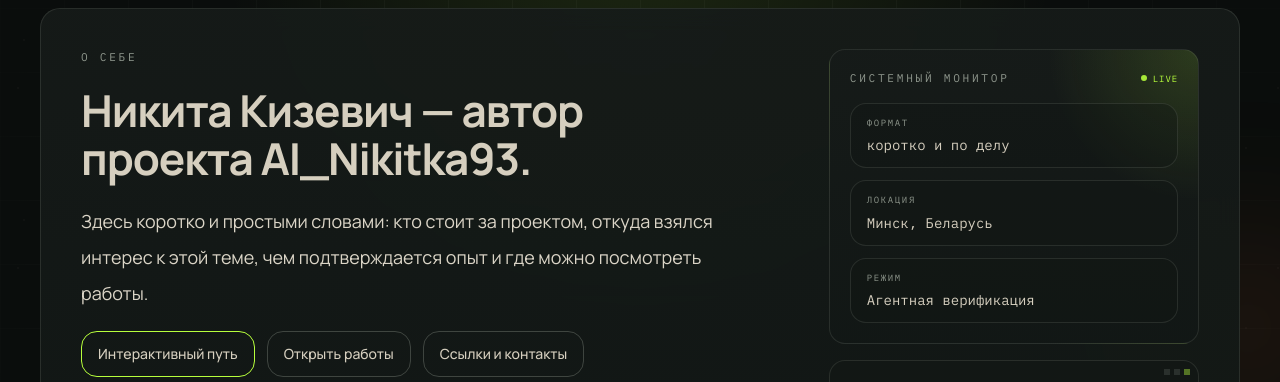
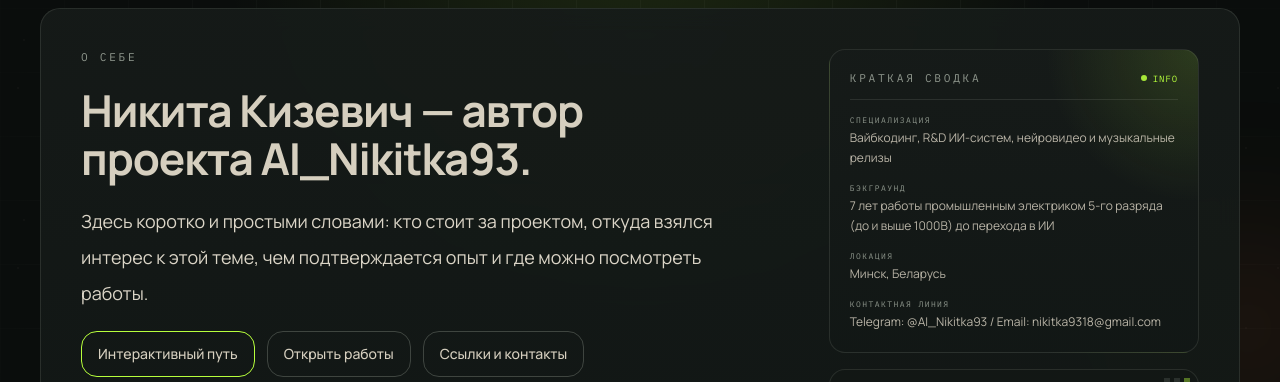
Before and after one commit to AI-Nikitka93/ai-nikitka-portfolio, a Next.js app: page /about in a window 1280 px wide. Shown: the part 120-502 px from the top of the page. Built offline with nearby package versions, Linux system fonts and the light colour scheme; no server answers.

Commit message:
Redesign sidebar into a clean and useful Quick Info summary card on About page

```diff
--- a/src/app/about/page.tsx
+++ b/src/app/about/page.tsx
@@ -179,25 +179,28 @@ export default function AboutPage() {
             {/* HUD Декоративная сетка */}
             <div className="absolute inset-0 signal-grid-panel opacity-10 pointer-events-none" />
 
-            <div className="flex items-center justify-between">
-              <p className="signal-label text-accent">Системный монитор</p>
+            <div className="flex items-center justify-between border-b border-border-subtle pb-3">
+              <p className="signal-label text-accent">КРАТКАЯ СВОДКА</p>
               <div className="flex items-center gap-1.5">
                 <span className="h-1.5 w-1.5 rounded-full bg-accent animate-pulse" />
-                <span className="font-mono text-[9px] text-accent tracking-widest uppercase">LIVE</span>
+                <span className="font-mono text-[9px] text-accent tracking-widest uppercase">INFO</span>
               </div>
             </div>
 
-            <div className="mt-4 grid gap-3">
+            <div className="mt-4 space-y-4">
               {[
-                ["Формат", "коротко и по делу"],
-                ["Локация", "Минск, Беларусь"],
-                ["Режим", "Агентная верификация"],
-              ].map(([label, value]) => (
-                <div key={label} className="rounded-panel border border-border-subtle bg-surface-muted/40 px-4 py-3 relative">
-                  <p className="font-mono text-[9px] uppercase tracking-[0.18em] text-titanium">
-                    {label}
+                { label: "Специализация", val: "Вайбкодинг, R&D ИИ-систем, нейровидео и музыкальные релизы" },
+                { label: "Бэкграунд", val: "7 лет работы промышленным электриком 5-го разряда (до и выше 1000В) до перехода в ИИ" },
+                { label: "Локация", val: "Минск, Беларусь" },
+                { label: "Контактная линия", val: "Telegram: @AI_Nikitka93 / Email: nikitka9318@gmail.com" },
+              ].map((item, idx) => (
+                <div key={idx} className="space-y-1">
+                  <span className="font-mono text-[8px] uppercase tracking-[0.18em] text-titanium block leading-none">
+                    {item.label}
+                  </span>
+                  <p className="text-xs leading-5 text-[rgba(214,207,191,0.85)]">
+                    {item.val}
                   </p>
-                  <p className="mt-1.5 font-mono text-sm tracking-normal text-foreground">{value}</p>
                 </div>
               ))}
             </div>
```
